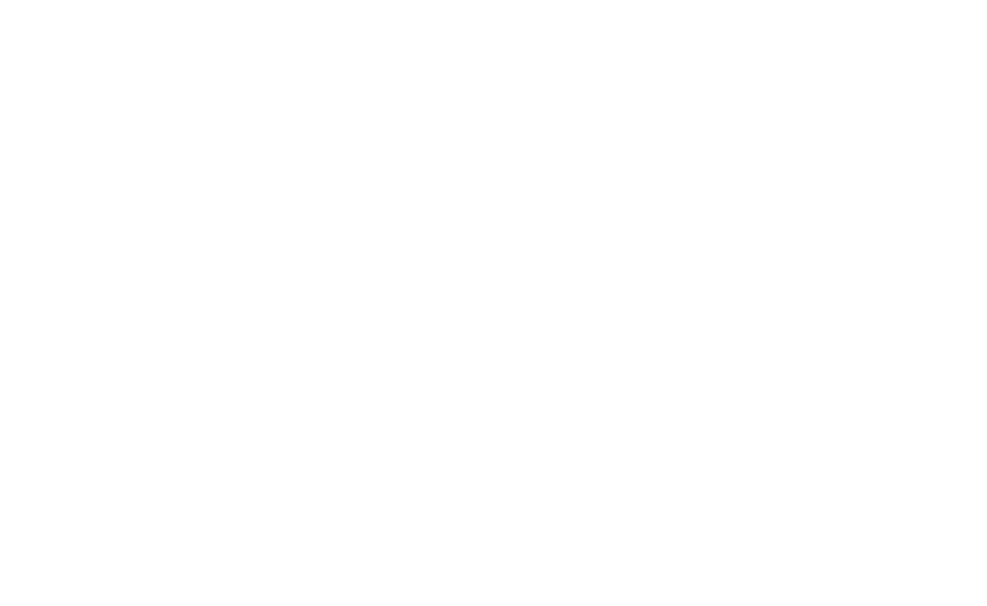
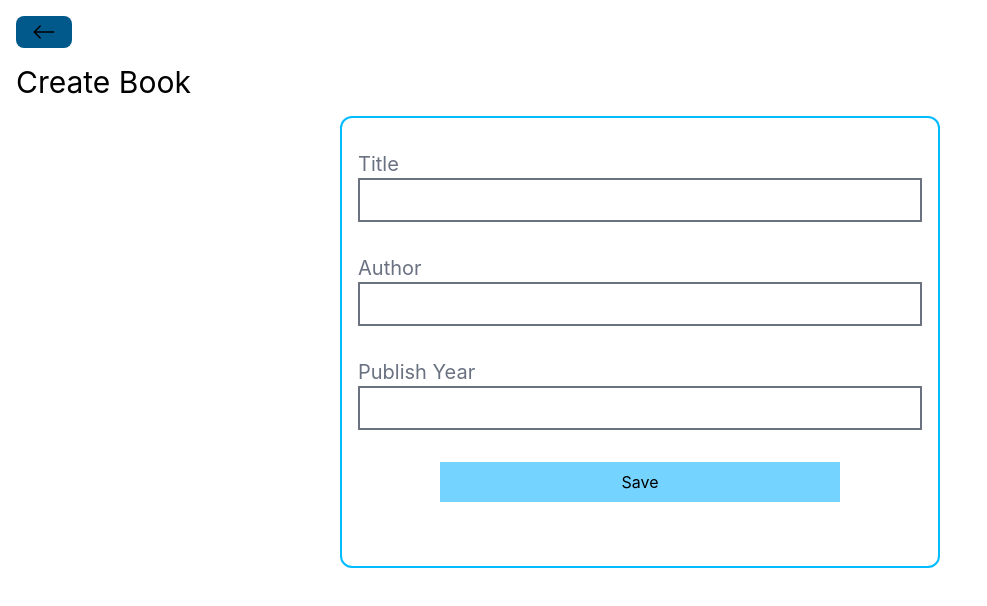
Before and after one commit to solomon-drn/mern-bookstore, a React app in the folder frontend/: page /books/create in a window 1280 px wide. Shown: the top 606 px of the page, without its empty margins (0-987 px from the left). Built offline with nearby package versions, Linux system fonts and the light colour scheme; the HTML template or start-up script is replaced by a standard one.

Commit message:
feat: add create book page

```diff
--- a/frontend/src/pages/CreateBook.jsx
+++ b/frontend/src/pages/CreateBook.jsx
@@ -1,11 +1,77 @@
-import React from 'react'
+import { useState } from "react";
+import BackButton from "../components/BackButton";
+import Spinner from "../components/Spinner";
+import axios from "axios";
+import { useNavigate } from "react-router-dom";
 
 const CreateBook = () => {
+  const [title, setTitle] = useState("");
+  const [author, setAuthor] = useState("");
+  const [publishYear, setPublishYear] = useState("");
+  const [loading, setLoading] = useState(false);
+  const navigate = useNavigate();
+
+  const saveBook = () => {
+    setLoading(true)
+    const data = { title, author, publishYear };
+    axios
+      .post("http://localhost:4000/api/v1/books/create", data)
+      .then(() => {
+        setLoading(false);
+        navigate("/");
+      })
+      .catch((error) => {
+        setLoading(false);
+        alert("An error occurred. Please check the console");
+        console.log(error);
+      });
+  };
+
   return (
-    <div>
+    <div className="p-4">
+      <BackButton />
+      <h1 className="text-3xl my-4">Create Book</h1>
+      {loading ? <Spinner /> : ""}
+      <div className="flex flex-col border-2 border-sky-400 rounded-xl w-[600px] p-4 mx-auto">
+        <div className="my-4">
+          <label className="text-xl mr-4 text-gray-500">
+            Title
+          </label>
+          <input type="text"
+            value={title}
+            onChange={(e) => setTitle(e.target.value)}
+            className="border-2 border-gray-500 px-4 py-2 w-full"
+          />
+        </div>
+        <div className="my-4">
+          <label className="text-xl mr-4 text-gray-500">
+            Author
+          </label>
+          <input type="text"
+            value={author}
+            onChange={(e) => setAuthor(e.target.value)}
+            className="border-2 border-gray-500 px-4 py-2 w-full"
+          />
+        </div>
+        <div className="my-4">
+          <label className="text-xl mr-4 text-gray-500">
+            Publish Year
+          </label>
+          <input type="text"
+            value={publishYear}
+            onChange={(e) => setPublishYear(e.target.value)}
+            className="border-2 border-gray-500 px-4 py-2 w-full"
+          />
+          <div className="flex justify-center">
 
+          <button className="p-2 w-100 bg-sky-300 m-8 w-30" onClick={saveBook}>
+            Save
+          </button>
+          </div>
+        </div>
+      </div>
     </div>
-  )
-}
+  );
+};
 
-export default CreateBook
+export default CreateBook;
```
